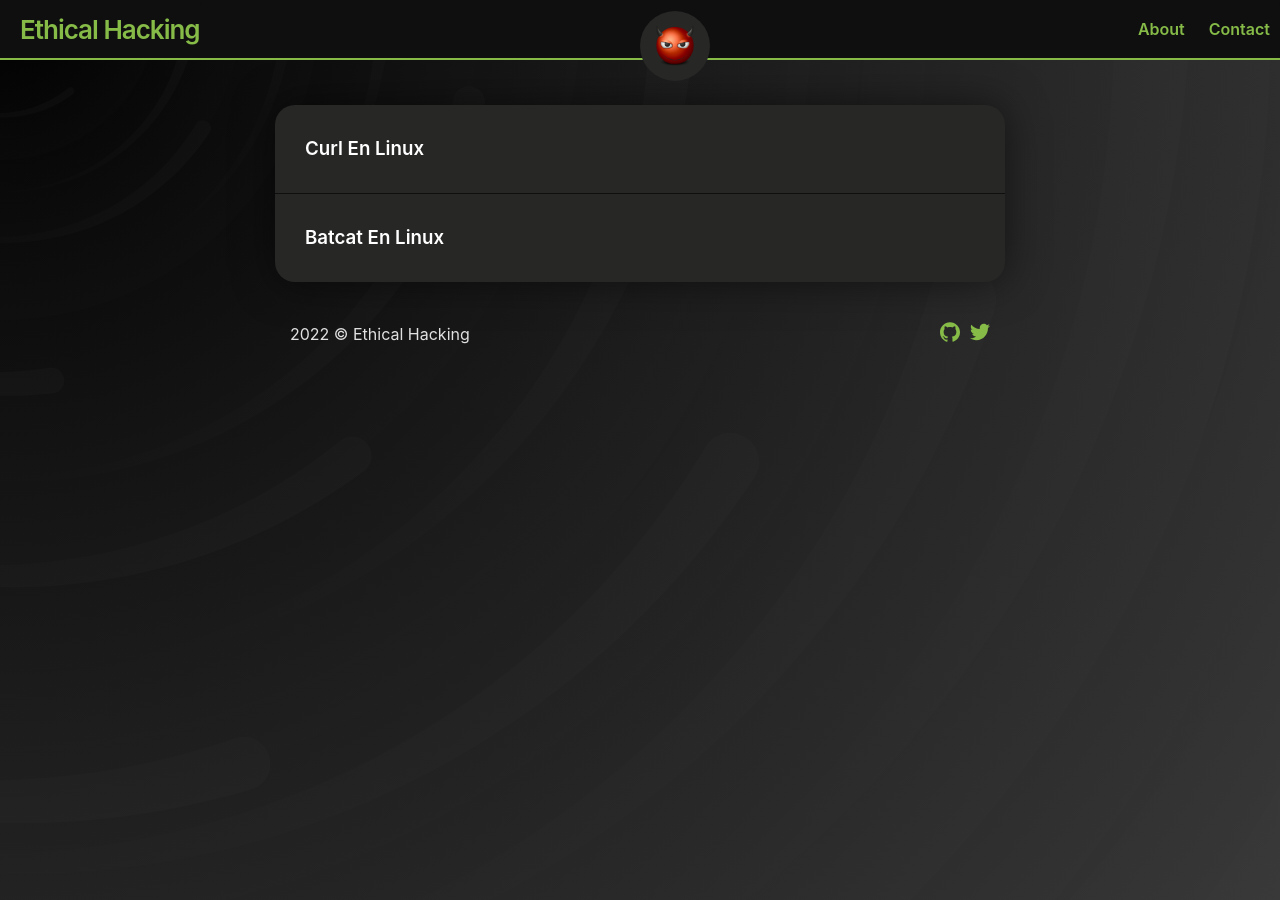
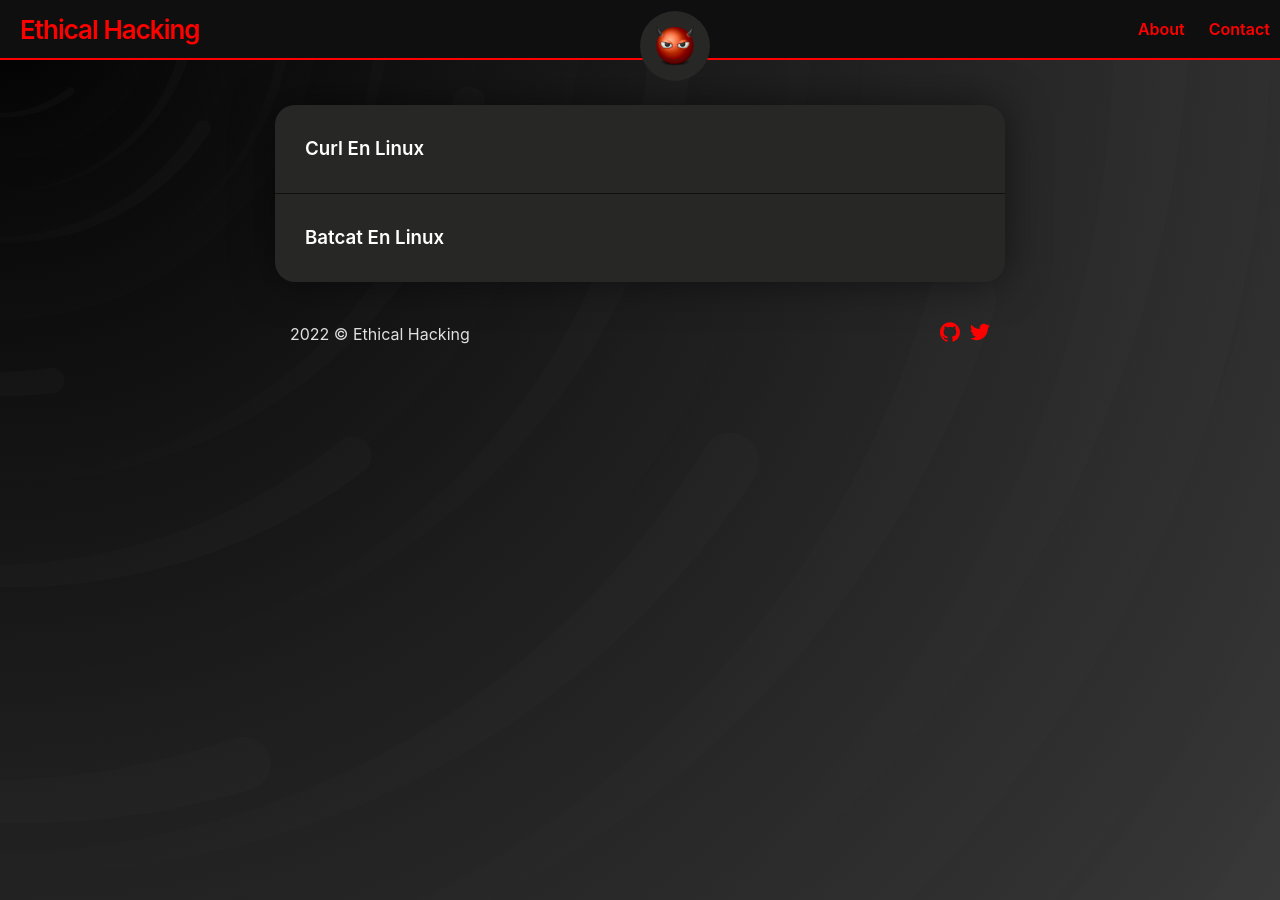
Before and after one commit to H4ckTrick/H4ckTrick.github.io, a Jekyll site: the page built from index.md, in a window 1280 px wide. Built offline with Jekyll 4.4.1, drawn with Linux system fonts in a browser that asks for light colours.

Commit message:
Update leaf.scss

```diff
--- a/_sass/leaf.scss
+++ b/_sass/leaf.scss
@@ -6,7 +6,7 @@ $base-font-color: #e0e0e0;
 $small-font-size:  $base-font-size * 0.875 !default;
 $base-line-height: 1.5 !default;
 
-$theme-color: #86bb48;
+$theme-color: #ff0000;
 $header-color: #0f0f0f;
 
 $spacing-unit:     30px !default;
```
